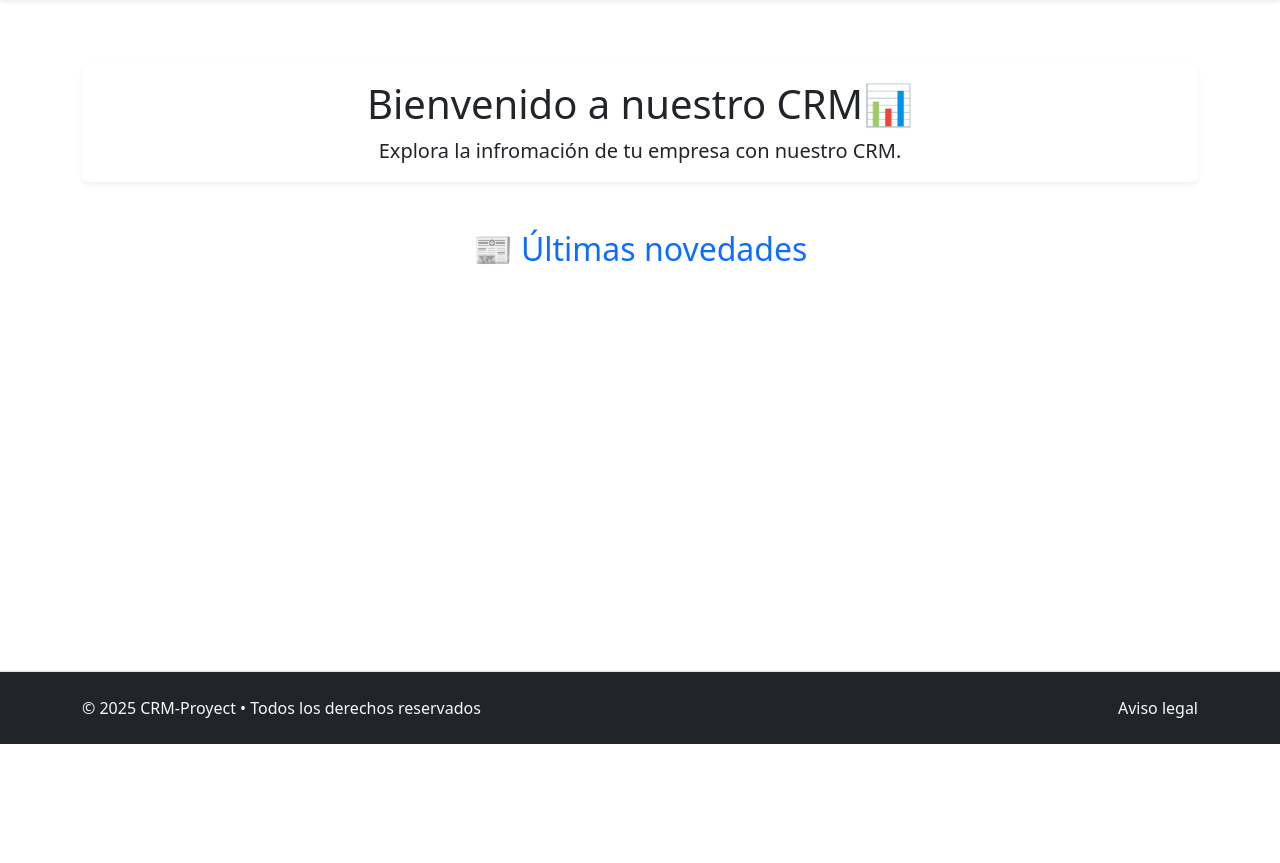
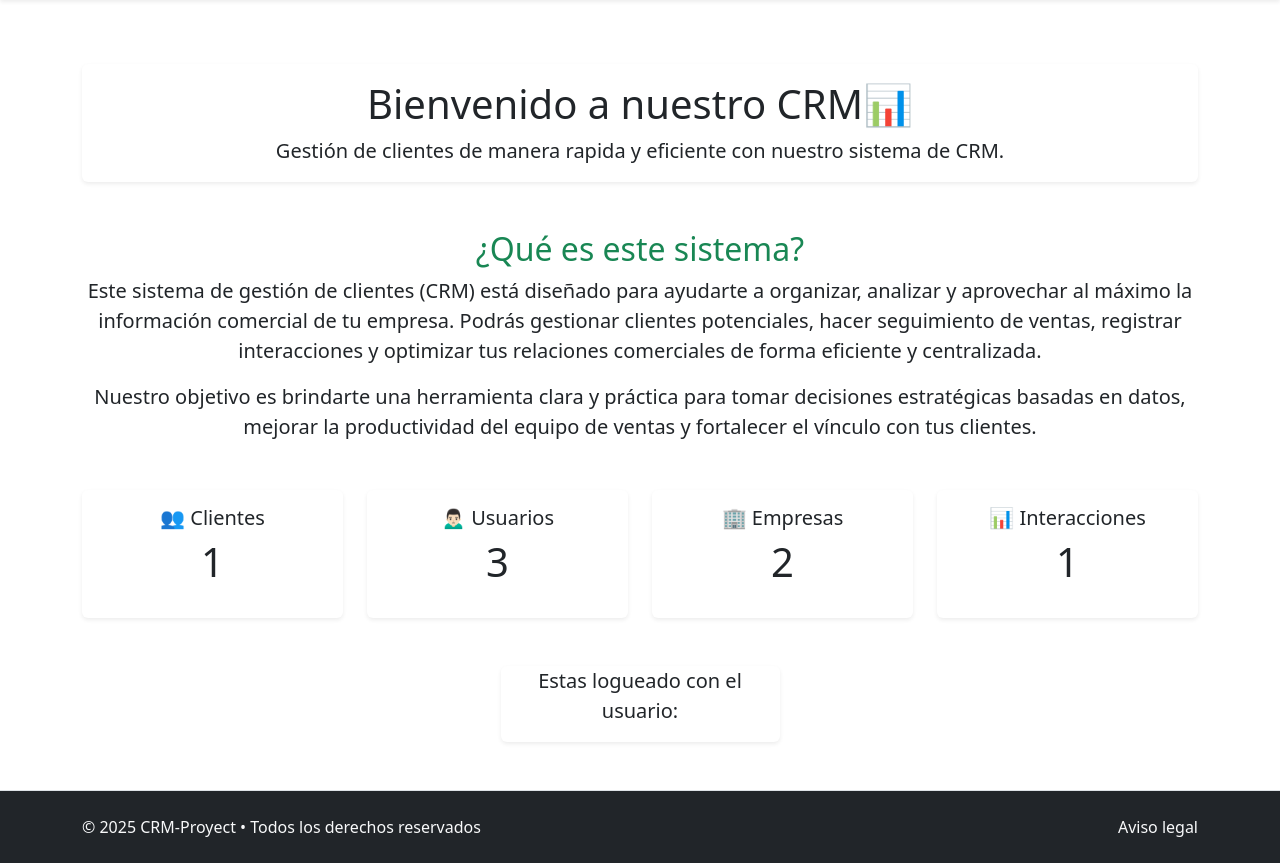
Before and after one commit to Balti2003/Proyecto_CRM_Django, a Django app: page / in a window 1280 px wide. Shown: the part 56-919 px from the top of the page. Before the commit the page ends 800 px from the top, so only its background shows below. Run offline with Django 4.2, Linux system fonts and the light colour scheme; data comes from the database, SQL or seed files in the repository; both versions use the stored data as it was after the commit.

Commit message:
Editando los templates

```diff
--- a/crm_app/views.py
+++ b/crm_app/views.py
@@ -6,11 +6,22 @@ from django.contrib.auth import authenticate, login, logout
 from django.http import HttpResponseRedirect
 from django.contrib import messages
 from django.contrib.auth.decorators import login_required
+from .models import Client, Company, Interaction
 
 # Create your views here.
 
 class HomeView(TemplateView):
     template_name = "../templates/general/home.html"
+
+    def get_context_data(self, **kwargs):
+        context = super().get_context_data(**kwargs)
+        context["total_clientes"] = Client.objects.count()
+        context["total_usuarios"] = User.objects.count()
+        context["total_empresas"] = Company.objects.count()
+        context["total_interacciones"] = Interaction.objects.count()
+
+        return context
+
 
 class LoginView(FormView):
     template_name = "../templates/general/login.html"
--- a/crm_project/templates/general/contact.html
+++ b/crm_project/templates/general/contact.html
@@ -32,9 +32,15 @@
                     <textarea class="form-control" id="id_mensaje" name="mensaje" rows="5" required></textarea>
                 </div>
 
+                {% if not request.user.is_authenticated %}
+                <div class="text-end">
+                    <button type="submit" class="btn btn-primary" disabled>Enviar mensaje</button>
+                </div>
+                {% else %}
                 <div class="text-end">
                     <button type="submit" class="btn btn-primary">Enviar mensaje</button>
                 </div>
+                {% endif %}
             </form>
         </div>
     </div>
--- a/crm_project/templates/general/home.html
+++ b/crm_project/templates/general/home.html
@@ -10,28 +10,65 @@
         <div class="card-body text-center">
             <h1 class="card-title">Bienvenido a nuestro CRM📊</h1>
             <p class="card-text lead">
-                Explora la infromación de tu empresa con nuestro CRM.
+                Gestión de clientes de manera rapida y eficiente con nuestro sistema de CRM.
             </p>
         </div>
     </div>
 
-    <!-- Sección de publicaciones -->
-    <section>
-        <h2 class="mb-4 text-primary text-center">📰 Últimas novedades</h2>
+    <!-- Introducción al CRM -->
+    <div class="mb-5">
+        <h2 class="text-center text-success">¿Qué es este sistema?</h2>
+        <p class="text-center fs-5">
+            Este sistema de gestión de clientes (CRM) está diseñado para ayudarte a organizar, analizar y aprovechar al máximo la información comercial de tu empresa.
+            Podrás gestionar clientes potenciales, hacer seguimiento de ventas, registrar interacciones y optimizar tus relaciones comerciales de forma eficiente y centralizada.
+        </p>
+        <p class="text-center fs-5">
+            Nuestro objetivo es brindarte una herramienta clara y práctica para tomar decisiones estratégicas basadas en datos, mejorar la productividad del equipo de ventas y fortalecer el vínculo con tus clientes.
+        </p>
+    </div>
 
-        <!--<div class="row g-4">
-            {% for post in last_posts %}
-                <div class="col-12 col-sm-6 col-md-4">
-                    {% include '_includes/posts/_post.html' %}
-                </div>
-            {% empty %}
-                <div class="col-12">
-                    <div class="alert alert-info text-center">
-                        No hay publicaciones recientes todavía.
-                    </div>
-                </div>
-            {% endfor %}
-        </div>-->
-    </section>
+    <div class="row text-center mb-5">
+    <div class="col-md-3">
+        <div class="card shadow-sm border-0">
+            <div class="card-body">
+                <h5 class="card-title">👥 Clientes</h5>
+                <p class="display-6">{{ total_clientes }}</p>
+            </div>
+        </div>
+    </div>
+
+    <div class="col-md-3">
+        <div class="card shadow-sm border-0">
+            <div class="card-body">
+                <h5 class="card-title">🙍🏻‍♂️ Usuarios</h5>
+                <p class="display-6">{{ total_usuarios }}</p>
+            </div>
+        </div>
+    </div>
+
+    <div class="col-md-3">
+        <div class="card shadow-sm border-0">
+            <div class="card-body">
+                <h5 class="card-title">🏢 Empresas</h5>
+                <p class="display-6">{{ total_empresas }}</p>
+            </div>
+        </div>
+    </div>
+
+    <div class="col-md-3">
+        <div class="card shadow-sm border-0">
+            <div class="card-body">
+                <h5 class="card-title">📊 Interacciones</h5>
+                <p class="display-6">{{ total_interacciones }}</p>
+            </div>
+        </div>
+    </div>
 </div>
+
+<div class="col-md-3 mx-auto">
+    <div class="card shadow-sm border-0">
+        <p class="text-center fs-5">Estas logueado con el usuario: <strong>{{ user.get_username }}</strong></p>
+    </div>
+</div>
+
 {% endblock %}
```
Also changed, not shown: crm_app/forms.py (+4 -3 lines), db.sqlite3.
